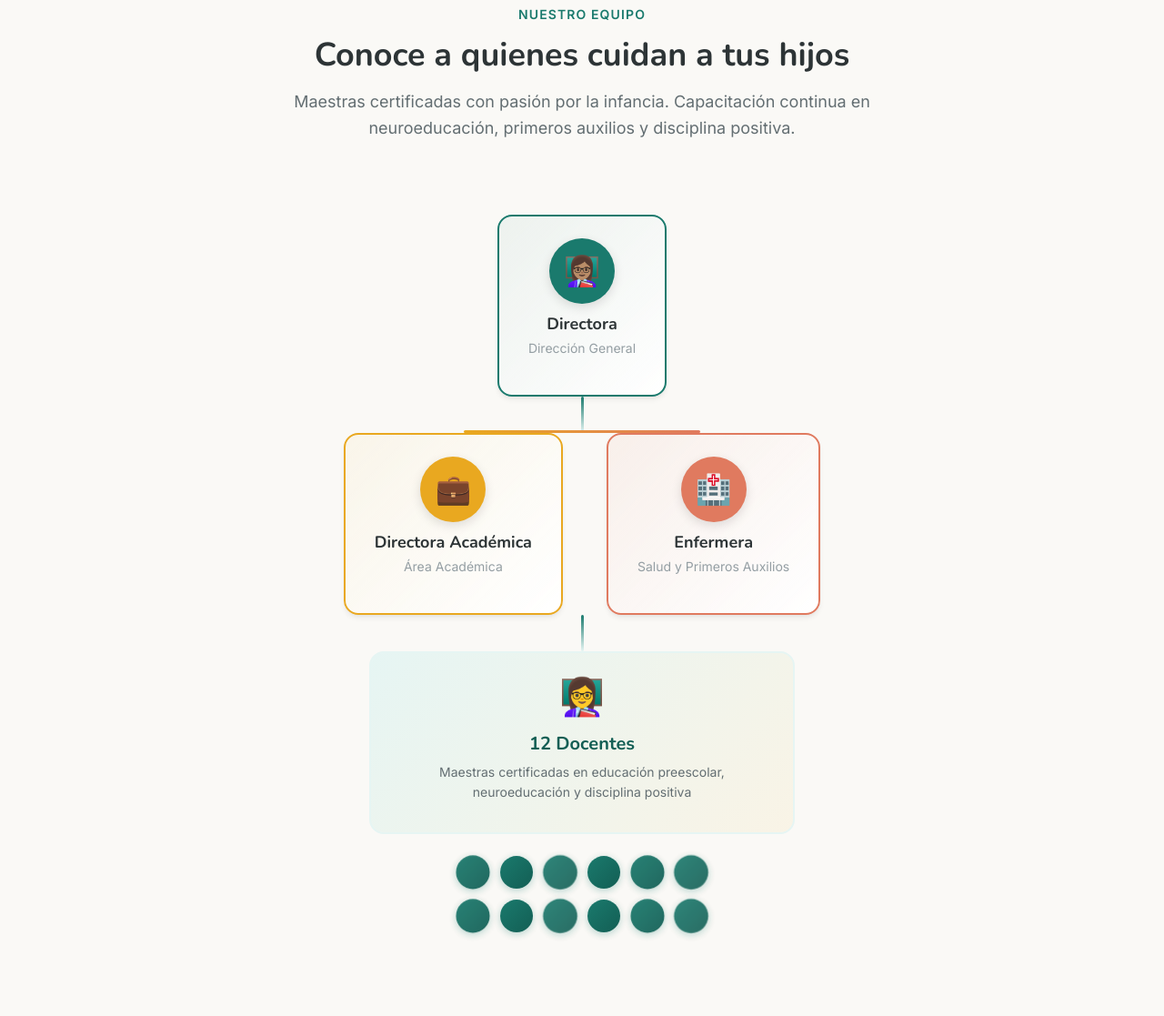
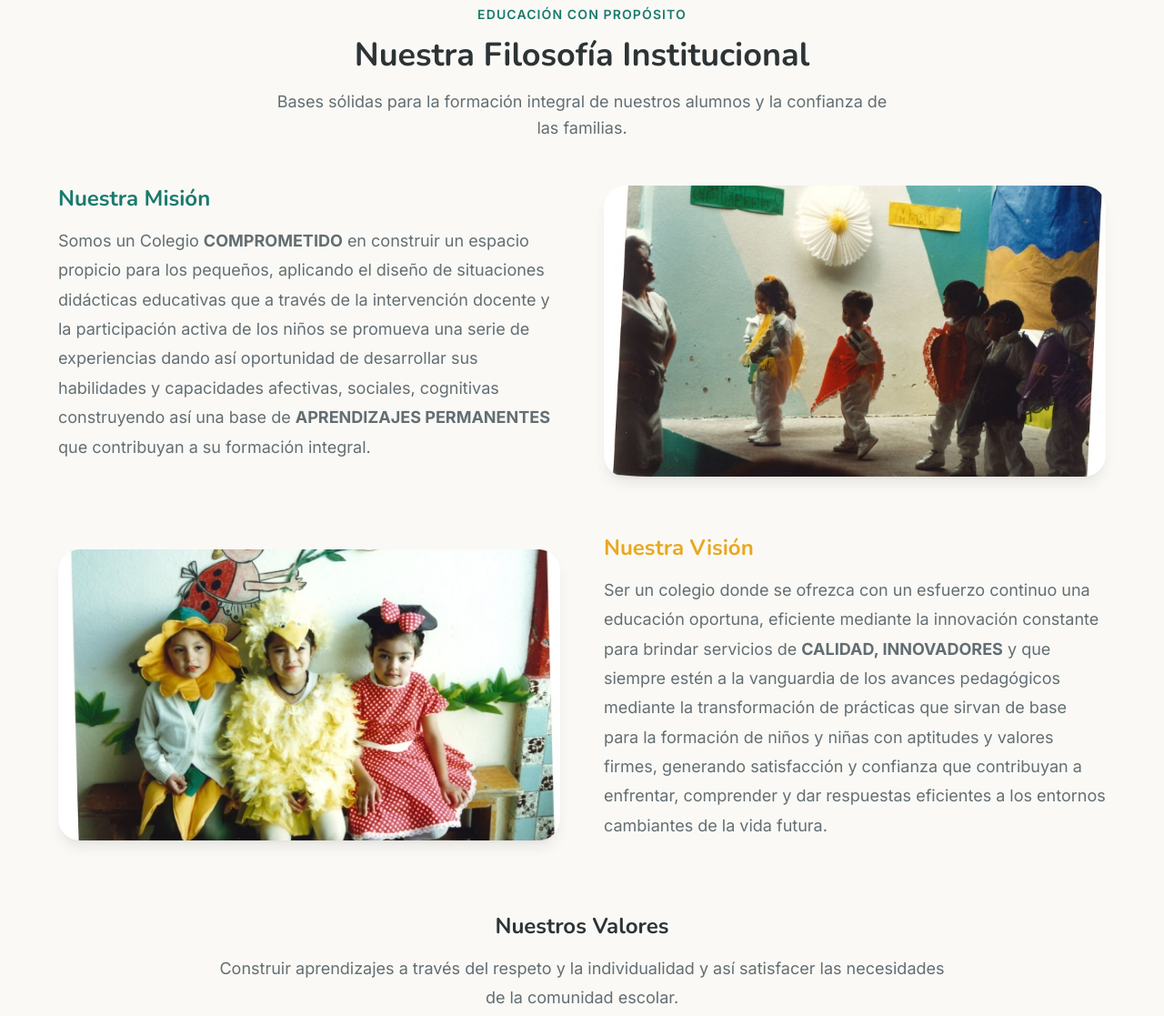
Before and after one commit to aloomushi-pixel/froebel-website, a plain HTML site: page nosotros.html in a window 1280 px wide. Shown: the part 2381-3498 px from the top of the page at 91% size. Drawn offline with nearby package versions, Linux system fonts and the light colour scheme.

Commit message:
Add Mission, Vision, Values and remove Team section

```diff
--- a/nosotros.html
+++ b/nosotros.html
@@ -188,80 +188,89 @@
         </div>
     </section>
 
-    <!-- EQUIPO — ORGANIGRAMA -->
-    <section class="section" id="equipo">
+    <!-- FILOSOFÍA INSTITUCIONAL -->
+    <section class="section" id="filosofia">
         <div class="container">
             <div class="section-header fade-in">
-                <span class="section-header__label">Nuestro Equipo</span>
-                <h2 class="section-header__title">Conoce a quienes cuidan a tus hijos</h2>
+                <span class="section-header__label">Educación con Propósito</span>
+                <h2 class="section-header__title">Nuestra Filosofía Institucional</h2>
                 <p class="section-header__desc">
-                    Maestras certificadas con pasión por la infancia. Capacitación continua en neuroeducación, primeros
-                    auxilios y disciplina positiva.
+                    Bases sólidas para la formación integral de nuestros alumnos y la confianza de las familias.
                 </p>
             </div>
 
-            <!-- Org Chart -->
-            <div class="org-chart fade-in">
-                <!-- Level 1: Directora -->
-                <div class="org-chart__level">
-                    <div class="org-chart__node org-chart__node--director">
-                        <div class="org-chart__avatar" style="background:var(--color-primary);">
-                            👩🏽‍🏫
+            <!-- Misión -->
+            <div class="grid grid--2" style="gap: var(--space-12); margin-bottom: var(--space-16); align-items:center;">
+                <div class="fade-in">
+                    <h3 style="color:var(--color-primary); font-size:var(--text-2xl); margin-bottom:var(--space-4);">
+                        Nuestra Misión</h3>
+                    <p
+                        style="color:var(--color-text-light); line-height:var(--leading-relaxed); font-size:var(--text-lg);">
+                        Somos un Colegio <strong>COMPROMETIDO</strong> en construir un espacio propicio para los
+                        pequeños, aplicando el diseño de situaciones didácticas educativas que a través de la
+                        intervención docente y la participación activa de los niños se promueva una serie de
+                        experiencias dando así oportunidad de desarrollar sus habilidades y capacidades afectivas,
+                        sociales, cognitivas construyendo así una base de <strong>APRENDIZAJES PERMANENTES</strong> que
+                        contribuyan a su formación integral.
+                    </p>
                 </div>
-                        <h3 class="org-chart__name">Directora</h3>
-                        <p class="org-chart__role">Dirección General</p>
+                <div class="fade-in">
+                    <img src="assets/images/NOSOTROS-01.jpg" alt="Misión Federico Froebel - Niños aprendiendo"
+                        style="width:100%; height:320px; object-fit:cover; border-radius:var(--radius-2xl); box-shadow:var(--shadow-lg);">
                 </div>
             </div>
 
-                <!-- Connector -->
-                <div class="org-chart__connector">
-                    <div class="org-chart__line org-chart__line--vertical"></div>
-                    <div class="org-chart__line org-chart__line--horizontal"></div>
+            <!-- Visión -->
+            <div class="grid grid--2" style="gap: var(--space-12); margin-bottom: var(--space-16); align-items:center;">
+                <div class="fade-in" style="order:2;">
+                    <h3 style="color:var(--color-secondary); font-size:var(--text-2xl); margin-bottom:var(--space-4);">
+                        Nuestra Visión</h3>
+                    <p
+                        style="color:var(--color-text-light); line-height:var(--leading-relaxed); font-size:var(--text-lg);">
+                        Ser un colegio donde se ofrezca con un esfuerzo continuo una educación oportuna, eficiente
+                        mediante la innovación constante para brindar servicios de <strong>CALIDAD, INNOVADORES</strong>
+                        y que siempre estén a la vanguardia de los avances pedagógicos mediante la transformación de
+                        prácticas que sirvan de base para la formación de niños y niñas con aptitudes y valores firmes,
+                        generando satisfacción y confianza que contribuyan a enfrentar, comprender y dar respuestas
+                        eficientes a los entornos cambiantes de la vida futura.
+                    </p>
                 </div>
-
-                <div class="org-chart__level org-chart__level--dual">
-                    <div class="org-chart__node org-chart__node--admin">
-                        <div class="org-chart__avatar" style="background:var(--color-secondary);">
-                            💼
-                        </div>
-                        <h3 class="org-chart__name">Directora Académica</h3>
-                        <p class="org-chart__role">Área Académica</p>
-                    </div>
-                    <div class="org-chart__node org-chart__node--nurse">
-                        <div class="org-chart__avatar" style="background:var(--color-accent);">
-                            🏥
-                        </div>
-                        <h3 class="org-chart__name">Enfermera</h3>
-                        <p class="org-chart__role">Salud y Primeros Auxilios</p>
+                <div class="fade-in" style="order:1;">
+                    <img src="assets/images/NOSOTROS-02.jpg" alt="Visión Federico Froebel - Educación Innovadora"
+                        style="width:100%; height:320px; object-fit:cover; border-radius:var(--radius-2xl); box-shadow:var(--shadow-lg);">
                 </div>
             </div>
 
-                <!-- Connector -->
-                <div class="org-chart__connector">
-                    <div class="org-chart__line org-chart__line--vertical"></div>
+            <!-- Valores -->
+            <div class="fade-in" style="text-align:center; max-width:800px; margin: 0 auto var(--space-8);">
+                <h3 style="font-size:var(--text-2xl); margin-bottom:var(--space-4);">Nuestros Valores</h3>
+                <p style="color:var(--color-text-light); line-height:var(--leading-relaxed); font-size:var(--text-lg);">
+                    Construir aprendizajes a través del respeto y la individualidad y así satisfacer las necesidades de
+                    la comunidad escolar.
+                </p>
             </div>
 
-                <!-- Level 3: Docentes -->
-                <div class="org-chart__level org-chart__level--docentes">
-                    <div class="org-chart__docentes-label fade-in">
-                        <span>👩‍🏫</span>
-                        <h3>12 Docentes</h3>
-                        <p>Maestras certificadas en educación preescolar, neuroeducación y disciplina positiva</p>
+            <div class="grid grid--2" style="gap: var(--space-8);">
+                <div class="card fade-in"
+                    style="display:flex; flex-direction:column; gap:var(--space-4); border-top: 4px solid var(--color-accent);">
+                    <img src="assets/images/NOSOTROS-03.jpg" alt="Valor: Respeto"
+                        style="width:100%; height:240px; object-fit:cover; border-radius:var(--radius-xl);">
+                    <h4 style="font-size:var(--text-xl); color:var(--color-accent);">Respeto</h4>
+                    <p class="card__text" style="font-size:var(--text-base);">
+                        Brindarles herramientas para que puedan desarrollarse considerando los criterios de los demás,
+                        fomentando la aceptación para que crezcan con buena autoestima y así mejorar la sociedad en la
+                        que viven.
+                    </p>
                 </div>
-                    <div class="org-chart__docentes-grid">
-                        <div class="org-chart__dot" title="Docente 1"></div>
-                        <div class="org-chart__dot" title="Docente 2"></div>
-                        <div class="org-chart__dot" title="Docente 3"></div>
-                        <div class="org-chart__dot" title="Docente 4"></div>
-                        <div class="org-chart__dot" title="Docente 5"></div>
-                        <div class="org-chart__dot" title="Docente 6"></div>
-                        <div class="org-chart__dot" title="Docente 7"></div>
-                        <div class="org-chart__dot" title="Docente 8"></div>
-                        <div class="org-chart__dot" title="Docente 9"></div>
-                        <div class="org-chart__dot" title="Docente 10"></div>
-                        <div class="org-chart__dot" title="Docente 11"></div>
-                        <div class="org-chart__dot" title="Docente 12"></div>
-                    </div>
+                <div class="card fade-in"
+                    style="display:flex; flex-direction:column; gap:var(--space-4); border-top: 4px solid var(--color-primary);">
+                    <img src="assets/images/NOSOTROS-04.jpg" alt="Valor: Individualidad"
+                        style="width:100%; height:240px; object-fit:cover; border-radius:var(--radius-xl);">
+                    <h4 style="font-size:var(--text-xl); color:var(--color-primary);">Individualidad</h4>
+                    <p class="card__text" style="font-size:var(--text-base);">
+                        Brindarles una educación que les permita enfrentarse a los retos de la vida sin importar
+                        limitaciones, fomentando su autonomía y promover su superación con confianza y optimismo.
+                    </p>
                 </div>
             </div>
         </div>
```
Also changed, not shown: assets/images/NOSOTROS-01.jpg (added), assets/images/NOSOTROS-02.jpg (added), assets/images/NOSOTROS-03.jpg (added), assets/images/NOSOTROS-04.jpg (added). Lines whose indentation alone changed are shown as unchanged.
